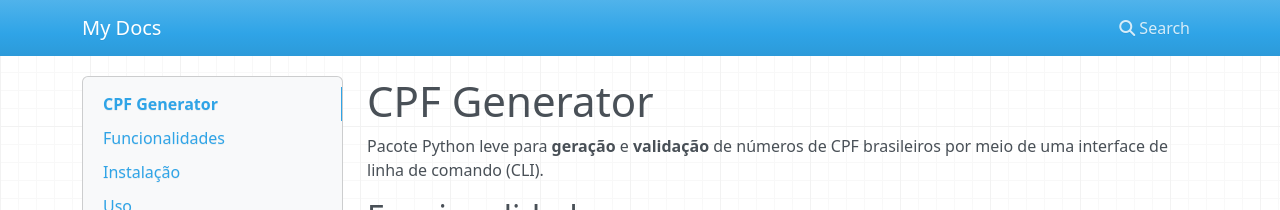
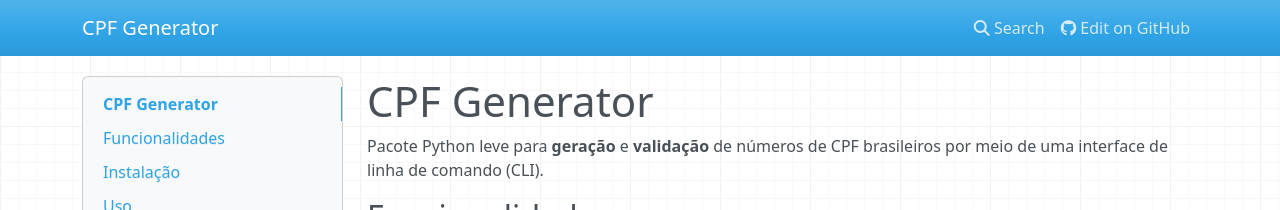
Before and after one commit to LoboProgrammingg/project-structure, an MkDocs documentation site: the page built from docs/index.md, in a window 1280 px wide. Shown: the top 210 px of the page. Built offline with MkDocs 1.6.1, drawn with Linux system fonts in a browser that asks for light colours; nearby versions of some CDN libraries.

Commit message:
Ajustando o mkdocs.yml

```diff
--- a/mkdocs.yml
+++ b/mkdocs.yml
@@ -1 +1,2 @@
-site_name: My Docs
+site_name: CPF Generator
+repo_url: https://github.com/LoboProgrammingg/project-structure
```
